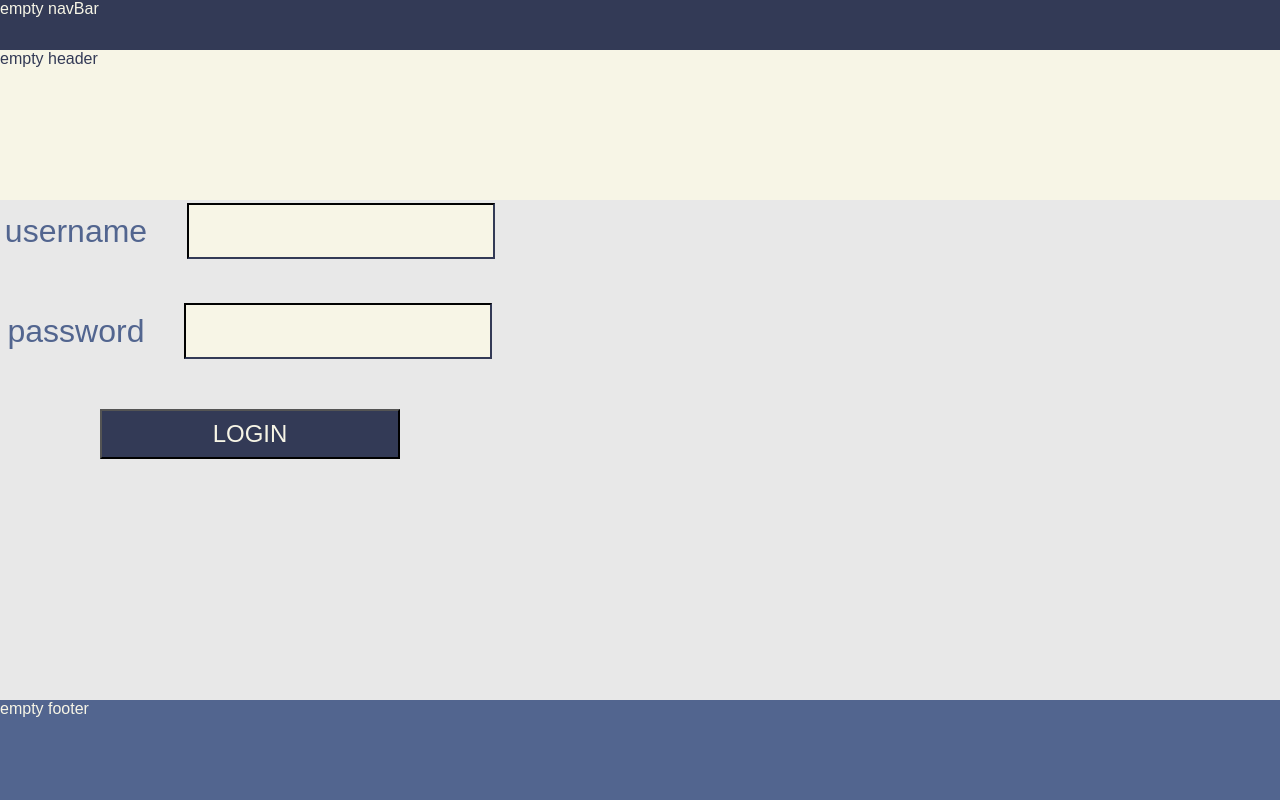
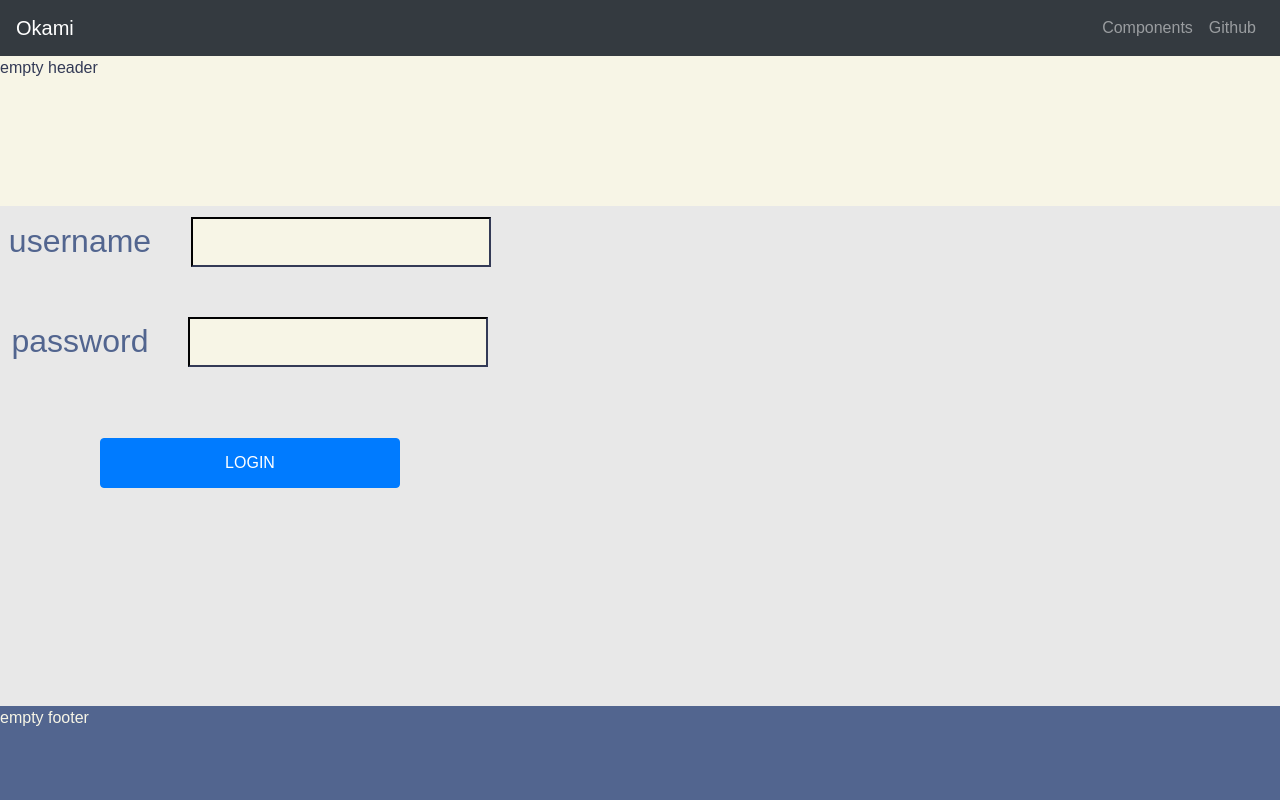
Before and after one commit to fistacuffs/okami-frontend, a React app: page / in a window 1280 px wide. Shown: the top 800 px of the page. Built offline with nearby package versions, Linux system fonts and the light colour scheme.

Commit message:
Work on adding reactstrap for bootstrap theming

```diff
--- a/package.json
+++ b/package.json
@@ -13,6 +13,7 @@
     "babel-loader": "7.1.2",
     "babel-preset-react-app": "^3.1.1",
     "babel-runtime": "6.26.0",
+    "bootstrap": "^4.1.0",
     "case-sensitive-paths-webpack-plugin": "2.1.1",
     "chalk": "1.1.3",
     "css-loader": "0.28.7",
@@ -29,6 +30,7 @@
     "fs-extra": "3.0.1",
     "html-webpack-plugin": "2.29.0",
     "jest": "20.0.4",
+    "jquery": "^1.9.1",
     "object-assign": "4.1.1",
     "postcss-flexbugs-fixes": "3.2.0",
     "postcss-loader": "2.0.8",
@@ -38,6 +40,7 @@
     "react": "^16.2.0",
     "react-dev-utils": "^5.0.0",
     "react-dom": "^16.2.0",
+    "reactstrap": "^5.0.0-beta.3",
     "recharts": "^1.0.0-beta.10",
     "style-loader": "0.19.0",
     "sw-precache-webpack-plugin": "0.11.4",
--- a/src/components/Button.js
+++ b/src/components/Button.js
@@ -6,6 +6,7 @@
  */
 import React from 'react';
 import PropTypes from 'prop-types';
+import { Button as RButton } from 'reactstrap';
 
 import './Components.css';
 
@@ -39,12 +40,13 @@ export class Button extends React.Component {
    */
   render() {
     return (
-      <button
+      <RButton
+        color={this.props.color}
         className={this.props.className}
         onClick={this.handleClick}
       >
         {this.props.name}
-      </button>
+      </RButton>
     );
   } // end render()
 } // end class Login
@@ -55,11 +57,13 @@ export class Button extends React.Component {
  *
  * Required:
  * name - string to be printed on button
+ * color - the bootstrap color class for the button
  * className - string name used for css styling
  * onClick - method of parent component to handle button clicks
  */
 Button.propTypes = {
   name: PropTypes.string.isRequired,
+  color: PropTypes.string.isRequired,
   className: PropTypes.string.isRequired,
   onClick: PropTypes.func.isRequired,
 };
--- a/src/components/Components.css
+++ b/src/components/Components.css
@@ -7,9 +7,9 @@
 }
 
 .login-button {
-  background-color: #333A56;
+  /*background-color: #333A56;
   color: #F7F5E6;
-  font-size: 24px;
+  font-size: 24px;*/
   height: 50px;
   margin: auto;
   width: 300px;
--- a/src/components/Login.js
+++ b/src/components/Login.js
@@ -142,6 +142,7 @@ export class Login extends React.Component {
         />
         <Button
           name="LOGIN"
+          color="primary"
           className="login-button"
           onClick={this.sendLogin}
         />
--- a/src/containers/NavBar.js
+++ b/src/containers/NavBar.js
@@ -1,11 +1,31 @@
 import React from 'react';
+import {
+  Collapse,
+  Navbar,
+  NavbarToggler,
+  NavbarBrand,
+  Nav,
+  NavItem,
+  NavLink,
+} from 'reactstrap';
 
 import './Containers.css';
 
 export const NavBar = () => (
-  <nav className="nav-bar">
-    empty navBar
-  </nav>
+  <Navbar color="dark" dark toggleable>
+    <NavbarBrand href="/">Okami</NavbarBrand>
+    <NavbarToggler right />
+    <Collapse isOpen={false} navbar>
+      <Nav className="ml-auto" navbar>
+        <NavItem>
+          <NavLink href="/components/">Components</NavLink>
+        </NavItem>
+        <NavItem>
+          <NavLink href="https://github.com/reactstrap/reactstrap">Github</NavLink>
+        </NavItem>
+      </Nav>
+    </Collapse>
+  </Navbar>
 );
 
 export default NavBar;
--- a/src/index.js
+++ b/src/index.js
@@ -1,5 +1,6 @@
 import React from 'react';
 import ReactDOM from 'react-dom';
+import 'bootstrap/dist/css/bootstrap.css';
 import './index.css';
 import { App } from './App';
 import registerServiceWorker from './registerServiceWorker';
```
Also changed, not shown: src/webpack.config.js (added, +19 -0 lines), 1 other file (tests, documents, lock files or other folders).
